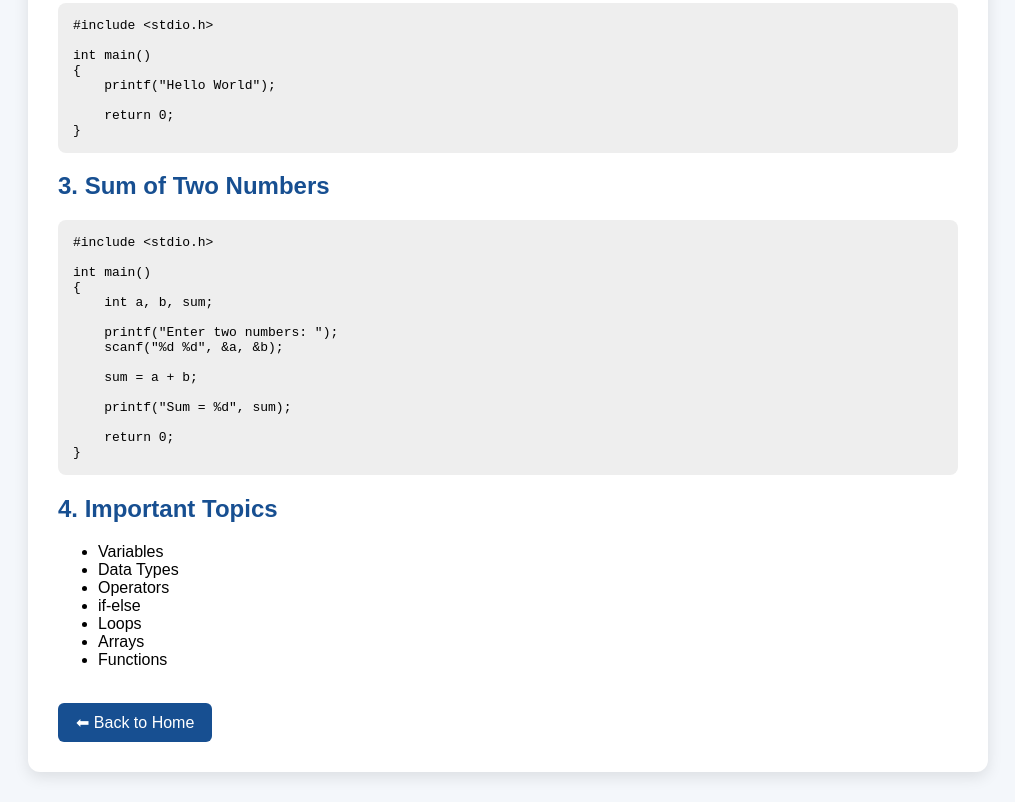
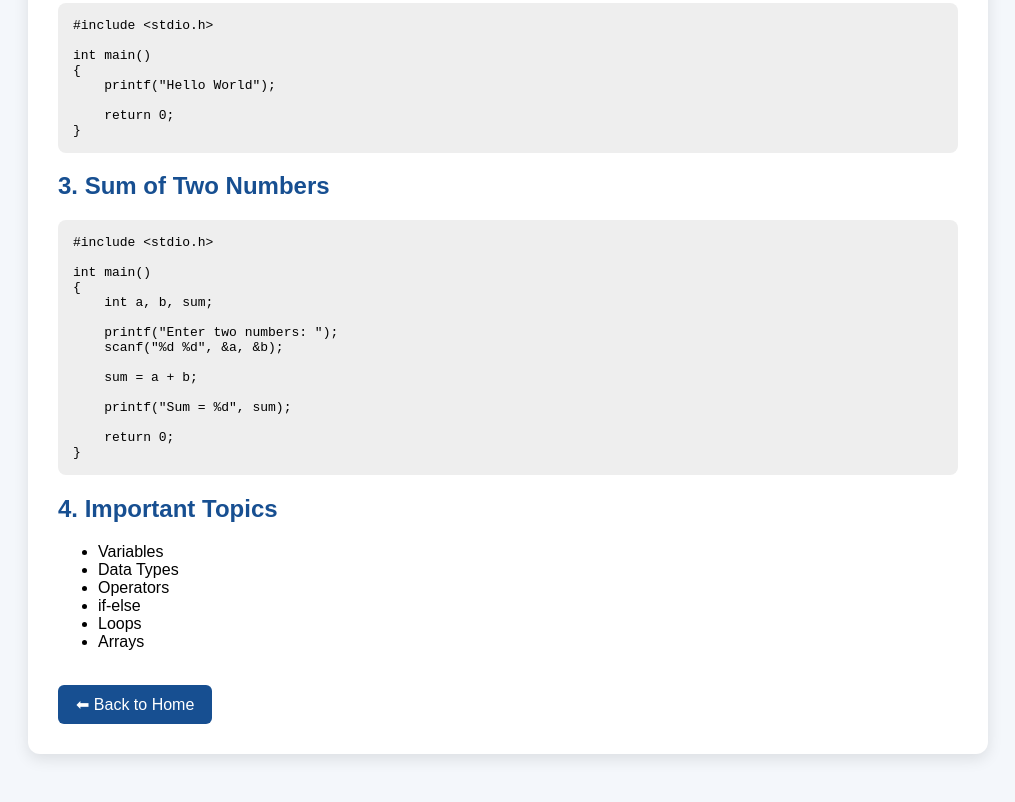
Before and after one commit to rahulchoudhary0000/btech-student-hub, a plain HTML site: page c-programming.html in a window 1280 px wide. Shown: the part 386-1188 px from the top of the page, without its empty margins (132-1147 px from the left). Drawn offline with Linux system fonts and the light colour scheme.

Commit message:
Fix HTML formatting and structure

```diff
--- a/c-programming.html
+++ b/c-programming.html
@@ -106,7 +106,6 @@ int main()
         <li>if-else</li>
         <li>Loops</li>
         <li>Arrays</li>
-        <li>Functions</li>
     </ul>
 
     <br>
```
